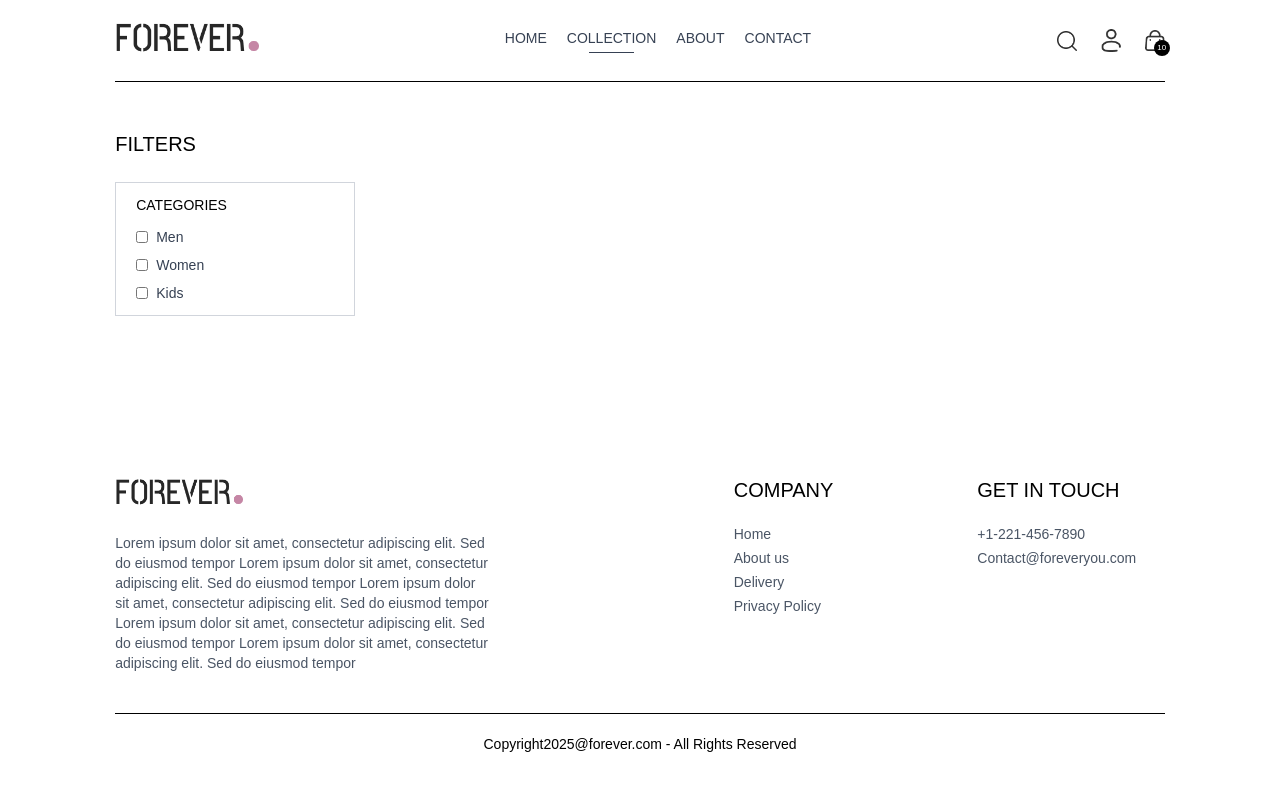
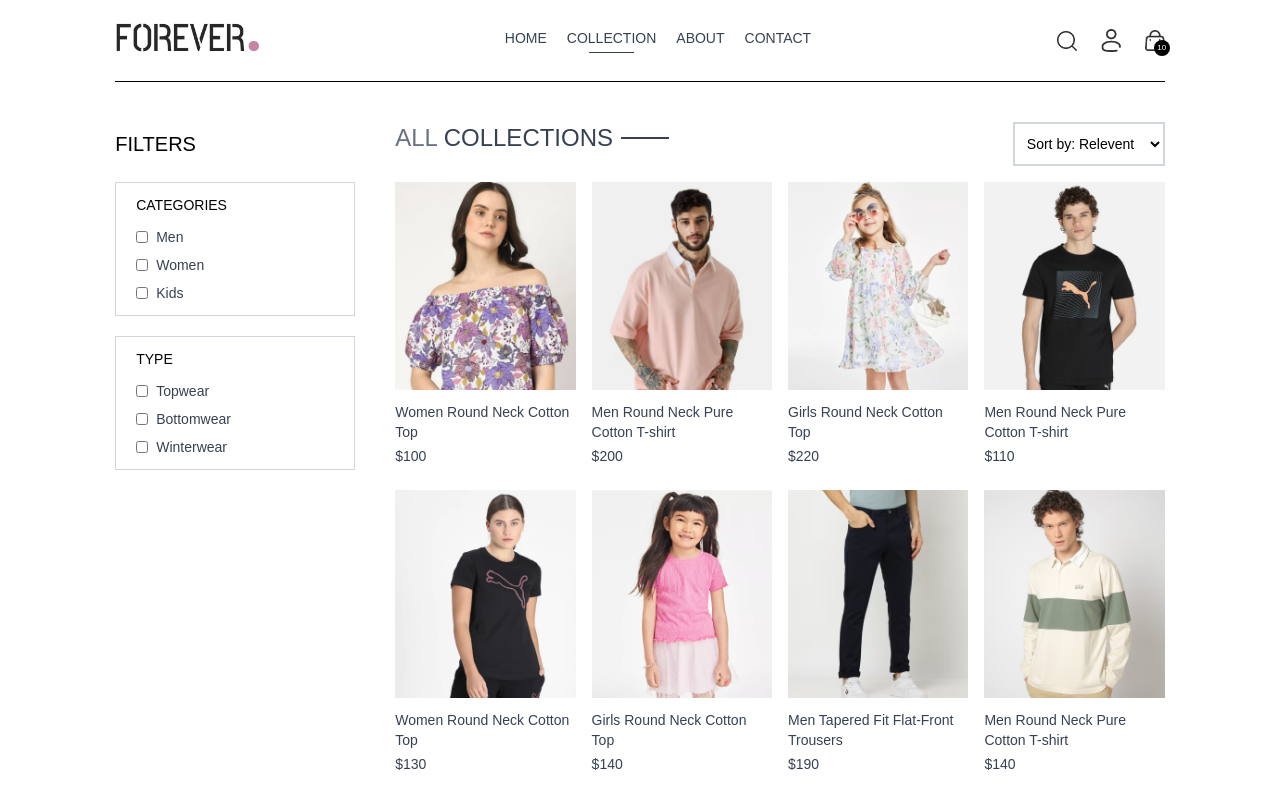
Before and after one commit to Saneajayy/ecommerce-app, a React (Vite) app in the folder frontend/: page /collection in a window 1280 px wide. Shown: the top 796 px of the page. Built offline with nearby package versions, Linux system fonts and the light colour scheme.

Commit message:
wrote the logic for the Category and subCategory filter.

```diff
--- a/frontend/src/pages/Collection.jsx
+++ b/frontend/src/pages/Collection.jsx
@@ -1,32 +1,117 @@
-import React, { useContext, useState } from 'react'
+import React, { useContext, useEffect, useState } from 'react'
 import { ShopContext } from '../context/ShopContext'
+import { assets } from '../assets/assets';
+import Title from '../components/Title';
+import ProductItem from '../components/ProductItem';
 
 const Collection = () => {
 
   const { products } = useContext(ShopContext);
   const [showFilter,setShowFilter] = useState(false);
+  const [filterProducts,setFilterProducts] = useState([]);
+  const [category,setCategory] = useState([]);
+  const  [subCategory,setSubCategory] = useState([]);
+
+  const toggleCategory = (e) => {
+    if(category.includes(e.target.value)) {
+      setCategory(prev=> prev.filter(item => item !== e.target.value))
+    }
+    else{
+      setCategory(prev => [...prev,e.target.value])
+    }
+  }
+
+  const toggleSubCategory = (e) => {
+    if (subCategory.includes(e.target.value)) {
+      setSubCategory(prev=> prev.filter(item => item !== e.target.value))
+    }
+    else {
+      setSubCategory(prev => [...prev,e.target.value])
+    }
+  }
+
+  const applyFilter = () => {
+    let productsCopy = products.slice();
+
+    if(category.length > 0) {
+      productsCopy = productsCopy.filter(item => category.includes(item.category))
+    }
+
+    if(subCategory.length > 0){
+      productsCopy = productsCopy.filter(item => subCategory.includes(item.subCategory))
+    }
+
+    setFilterProducts(productsCopy)
+  }
+
+  useEffect(() => {
+    applyFilter();
+  },[category,subCategory])
+
 
   return (
     <div className='flex flex-col sm:flex-row gap-1 sm:gap-10 pt-10 border-t'>
 
       {/*  filter options */}
       <div className='min-w-60'>
-        <p className='my-2 text-xl flex items-center cursor-pointer gap-2'>FILTERS</p>
+        <p onClick={() => setShowFilter(!showFilter)} className='my-2 text-xl flex items-center cursor-pointer gap-2'>FILTERS
+          <img className={`h-3 sm:hidden ${showFilter ? 'rotate-90' : ''}`} src={assets.dropdown_icon} alt="" />
+        </p>
+
          {/*  category filter */}
          <div className={`border border-gray-300 pl-5 py-3 mt-6 ${showFilter ? '' : 'hidden'} sm:block`}>
           <p className='mb-3 text-sm font-medium'> CATEGORIES </p>
           <div className='flex flex-col gap-2 text-sm font-light text-gray-700'>
             <p className='flex gap-2'>
-              <input className='w-3' type='checkbox' value={'Men'}/> Men
+              <input className='w-3' type='checkbox' value={'Men'} onChange={toggleCategory}/> Men
             </p>
             <p className='flex gap-2'>
-              <input className='w-3' type='checkbox' value={'Women'}/> Women
+              <input className='w-3' type='checkbox' value={'Women'} onChange={toggleCategory}/> Women
             </p>
             <p className='flex gap-2'>
-              <input className='w-3' type='checkbox' value={'Kids'}/> Kids
+              <input className='w-3' type='checkbox' value={'Kids'} onChange={toggleCategory}/> Kids
             </p>
           </div>
          </div>
+         {/* Sub category filter */}
+         <div className={`border border-gray-300 pl-5 py-3 my-5 ${showFilter ? '' : 'hidden'} sm:block`}>
+          <p className='mb-3 text-sm font-medium'> TYPE </p>
+          <div className='flex flex-col gap-2 text-sm font-light text-gray-700'>
+            <p className='flex gap-2'>
+              <input className='w-3' type='checkbox' value={'Topwear'} onChange={toggleSubCategory}/> Topwear
+            </p>
+            <p className='flex gap-2'>
+              <input className='w-3' type='checkbox' value={'Bottomwear'} onChange={toggleSubCategory}/> Bottomwear
+            </p>
+            <p className='flex gap-2'>
+              <input className='w-3' type='checkbox' value={'Winterwear'} onChange={toggleSubCategory}/> Winterwear
+            </p>
+          </div>
+         </div>
+      </div>
+
+      {/* right side */}
+      <div className='flex-1'>
+
+        <div className='flex justify-between text-base sm:text-2xl mb-4'>
+          <Title text1={'ALL'} text2={'COLLECTIONS'}/>
+          {/* Product sort */}
+          <select className='border-2 border-gray-300 text-sm px-2'>
+            <option value="relavent">Sort by: Relevent</option>
+            <option value="low-high">Sort by: Low-High</option>
+            <option value="high-low">Sort by: High-Low</option>
+          </select>
+        </div>
+
+        {/* Map products */}
+        <div className='grid grid-cols-2 md:grid-cols-3 lg:grid-cols-4 gap-4 gap-y-6'>
+          {
+            filterProducts.map((item,index) => (
+              <ProductItem key={index} name ={item.name} id={item._id} price={item.price} image={item.image}/>
+            ))
+          }
+        </div>
+
       </div>
 
     </div>
```
